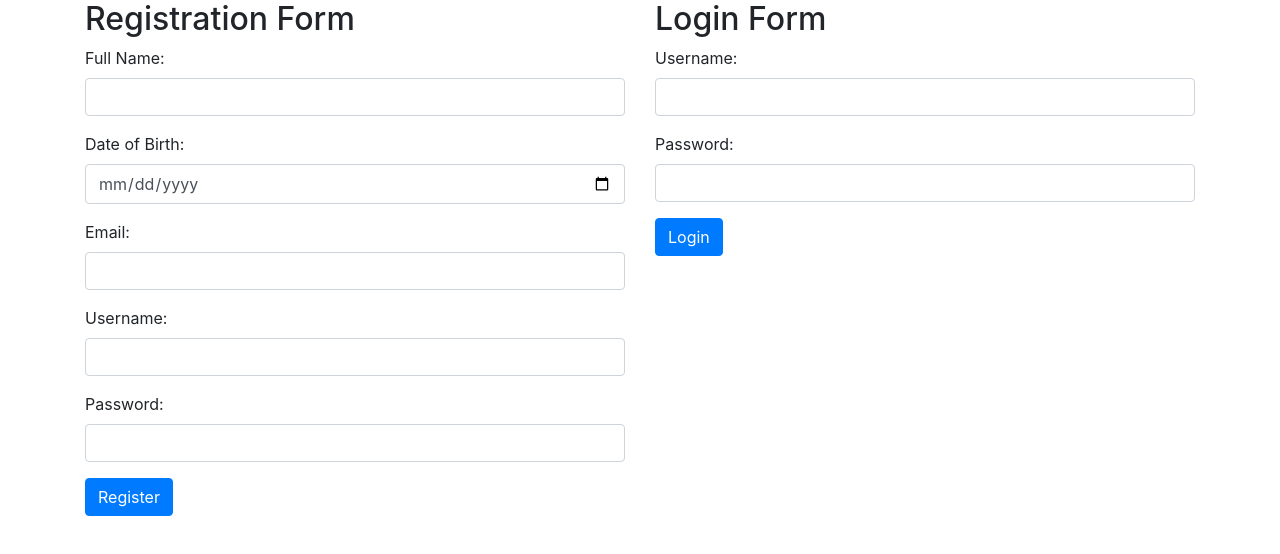
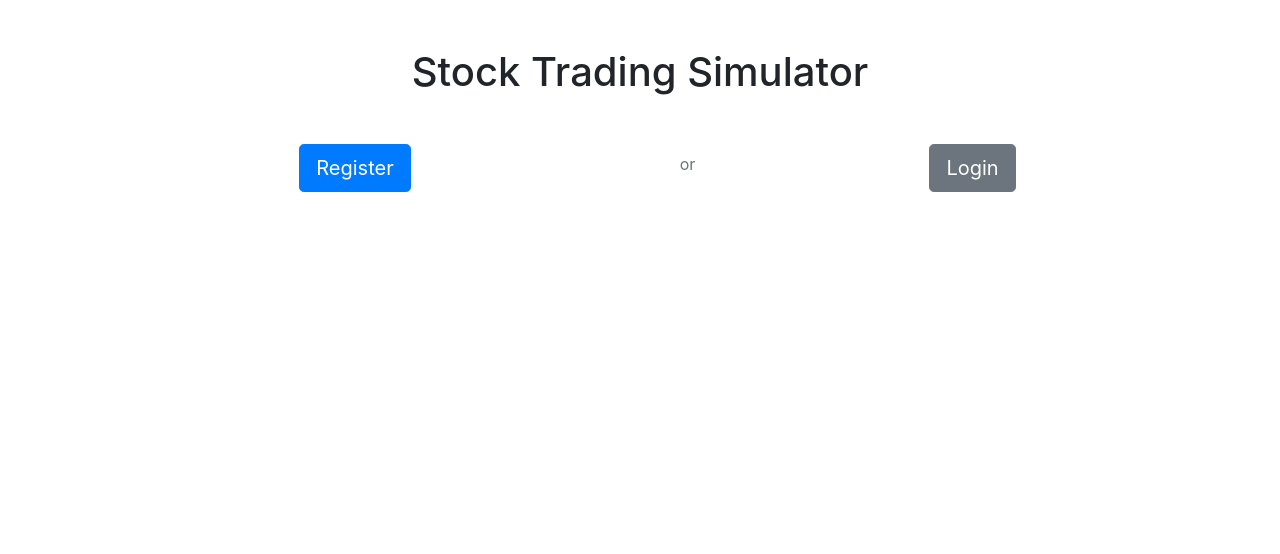
Before and after one commit to YashSingh667/Data-Sapiens, a plain HTML site: page FRONT_END/index.html in a window 1280 px wide. Drawn offline with nearby package versions, Linux system fonts and the light colour scheme.

Commit message:
index page leading to register and login

```diff
--- a/FRONT_END/index.html
+++ b/FRONT_END/index.html
@@ -2,58 +2,23 @@
 <html lang="en">
 <head>
   <meta charset="UTF-8">
-  <title>Registration and Login Forms</title>
-  <link rel="stylesheet" href="https://maxcdn.bootstrapcdn.com/bootstrap/4.0.0/css/bootstrap.min.css">
+  <title>Stock Trading Simulator</title>
+  <link rel="stylesheet" href="https://stackpath.bootstrapcdn.com/bootstrap/4.3.1/css/bootstrap.min.css">
 </head>
 <body>
-
-<div class="container">
-  <div class="row">
-    <div class="col-md-6">
-      <h2>Registration Form</h2>
-      <form>
-        <div class="form-group">
-          <label for="full-name">Full Name:</label>
-          <input type="text" class="form-control" id="full-name" name="full-name" required>
-        </div>
-        <div class="form-group">
-          <label for="date-of-birth">Date of Birth:</label>
-          <input type="date" class="form-control" id="date-of-birth" name="date-of-birth" required>
-        </div>
-        <div class="form-group">
-          <label for="email">Email:</label>
-          <input type="email" class="form-control" id="email" name="email" required>
-        </div>
-        <div class="form-group">
-          <label for="username">Username:</label>
-          <input type="text" class="form-control" id="username" name="username" required>
-        </div>
-        <div class="form-group">
-          <label for="password">Password:</label>
-          <input type="password" class="form-control" id="password" name="password" required>
-        </div>
-        <button type="submit" class="btn btn-primary">Register</button>
-      </form>
-    </div>
-    <div class="col-md-6">
-      <h2>Login Form</h2>
-      <form>
-        <div class="form-group">
-          <label for="login-username">Username:</label>
-          <input type="text" class="form-control" id="login-username" name="login-username" required>
-        </div>
-        <div class="form-group">
-          <label for="login-password">Password:</label>
-          <input type="password" class="form-control" id="login-password" name="login-password" required>
-        </div>
-        <button type="submit" class="btn btn-primary">Login</button>
-      </form>
+  <div class="container mt-5">
+    <h1 class="text-center mb-5">Stock Trading Simulator</h1>
+    <div class="row justify-content-center">
+      <div class="col-md-6 text-center">
+        <a href="\register" class="btn btn-primary btn-lg">Register</a>
+      </div>
+      <div class="col-md-1 my-2 text-center">
+        <span class="text-muted">or</span>
+      </div>
+      <div class="col-md-5 text-center">
+        <a href="\login" class="btn btn-secondary btn-lg">Login</a>
+      </div>
     </div>
   </div>
-</div>
-
-<script src="https://code.jquery.com/jquery-3.2.1.slim.min.js"></script>
-<script src="https://cdnjs.cloudflare.com/ajax/libs/popper.js/1.12.9/umd/popper.min.js"></script>
-<script src="https://maxcdn.bootstrapcdn.com/bootstrap/4.0.0/js/bootstrap.min.js"></script>
 </body>
 </html>
```
Also changed, not shown: 1 other file.
